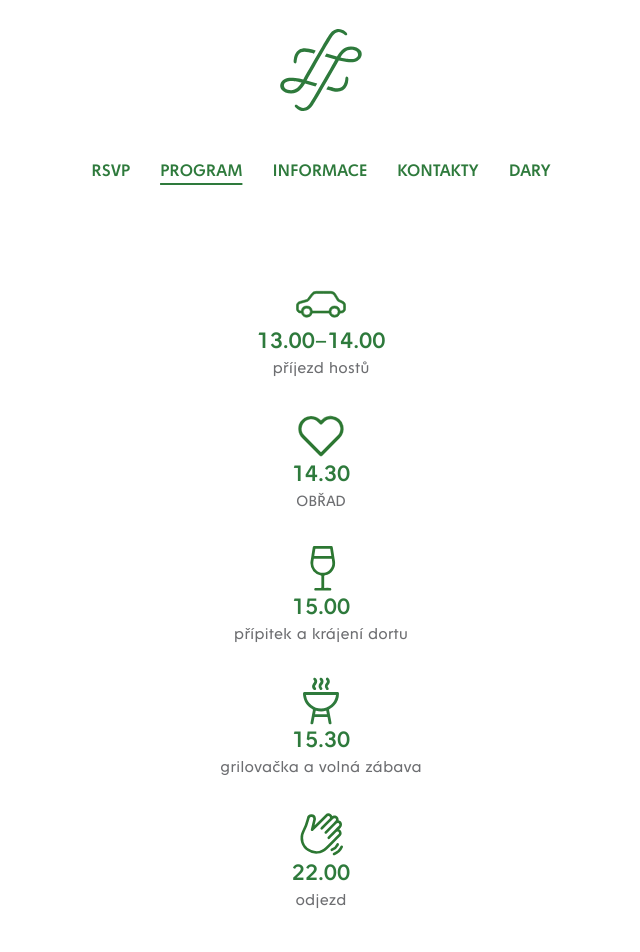
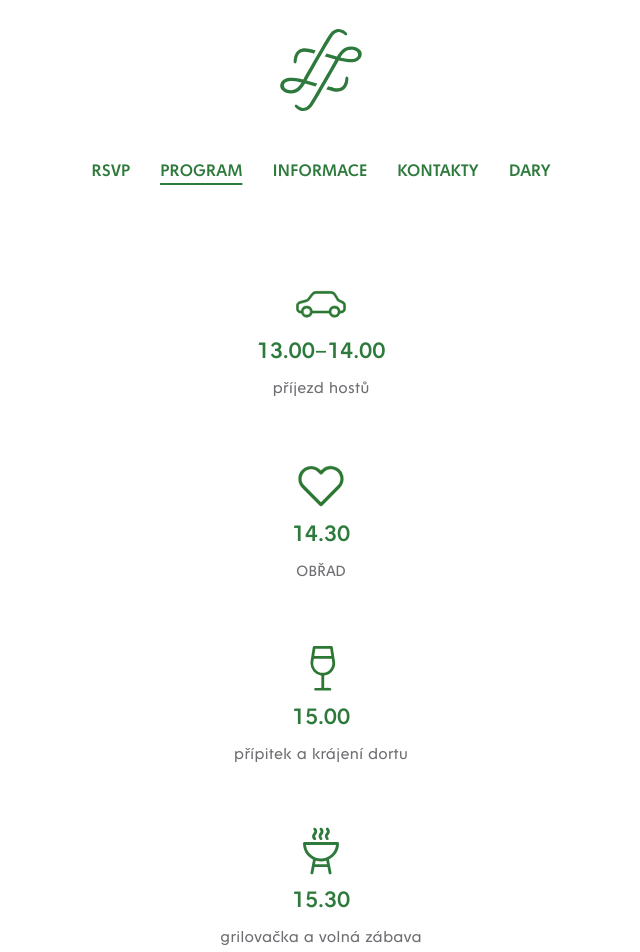
Before and after one commit to MioOgbeni/wedding-web, a React (Create React App) app: page /program in a window 1280 px wide. Shown: the top 952 px of the page, without its empty margins (319-959 px from the left). Built offline with nearby package versions, Linux system fonts and the light colour scheme; the HTML template or start-up script is replaced by a standard one.

Commit message:
chore: Update contact details and titles in Contacts and Program components

```diff
--- a/src/components/Contacts.js
+++ b/src/components/Contacts.js
@@ -5,7 +5,7 @@ function Contacts() {
   return (
     <div className="details-container contacts-container">
       <div className="details-point">
-        <h2 className="details-title-program">Místo konání</h2>
+        <h2 className="details-title">Místo konání</h2>
         <p className="details-description">
             Trokavec 69, Mirošov
         </p>
@@ -22,14 +22,14 @@ function Contacts() {
         </div>
       </div>
       <div className="details-point">
-        <h2 className="details-title-program">Lucie a Tomáš</h2>
+        <h2 className="details-title">Lucie a Tomáš</h2>
         <p className="details-description">
           snoubenci<br/>
           <a className="tel" href="tel:+420605070685">605 070 685</a> / <a className="tel" href="tel:+420735511128">735 511 128</a>
         </p>
       </div>
       <div className="details-point">
-        <h2 className="details-title-program">Karolína a Tomáš</h2>
+        <h2 className="details-title">Karolína a Tomáš</h2>
         <p className="details-description">
           svědkové<br/>
           <a className="tel" href="tel:+420606289385">606 289 385</a> / <a className="tel" href="tel:+420720571551">720 571 551</a>
--- a/src/components/Program.js
+++ b/src/components/Program.js
@@ -10,37 +10,37 @@ import heartIcon from '../assets/images/srdicko.svg';
 function Program() {
   return (
     <div className="details-container">
-      <div className="details-point-program">
-        <img src={arriveIcon} alt="Příjezd ikona" className="details-icon-program" />
-        <h2 className="details-title-program">13.00–14.00</h2>
+      <div className="details-point">
+        <img src={arriveIcon} alt="Příjezd ikona" className="details-icon" />
+        <h2 className="details-title">13.00–14.00</h2>
         <p className="details-description">
            příjezd hostů
         </p>
       </div>
-      <div className="details-point-program">
-        <img src={heartIcon} alt="Obřad ikona" className="details-icon-program" />
-        <h2 className="details-title-program">14.30</h2>
+      <div className="details-point">
+        <img src={heartIcon} alt="Obřad ikona" className="details-icon" />
+        <h2 className="details-title">14.30</h2>
         <p className="details-description">
           OBŘAD
         </p>
       </div>
-      <div className="details-point-program">
-        <img src={cheersIcon} alt="Přípitek ikona" className="details-icon-program" />
-        <h2 className="details-title-program">15.00</h2>
+      <div className="details-point">
+        <img src={cheersIcon} alt="Přípitek ikona" className="details-icon" />
+        <h2 className="details-title">15.00</h2>
         <p className="details-description">
           přípitek a krájení dortu
         </p>
       </div>
-      <div className="details-point-program">
-        <img src={grillIcon} alt="Grilovačka ikona" className="details-icon-program" />
-        <h2 className="details-title-program">15.30</h2>
+      <div className="details-point">
+        <img src={grillIcon} alt="Grilovačka ikona" className="details-icon" />
+        <h2 className="details-title">15.30</h2>
         <p className="details-description">
           grilovačka a volná zábava
         </p>
       </div>
-      <div className="details-point-program">
-        <img src={leaveIcon} alt="Odjezd ikona" className="details-icon-program" />
-        <h2 className="details-title-program">22.00</h2>
+      <div className="details-point">
+        <img src={leaveIcon} alt="Odjezd ikona" className="details-icon" />
+        <h2 className="details-title">22.00</h2>
         <p className="details-description">
           odjezd
         </p>
```
